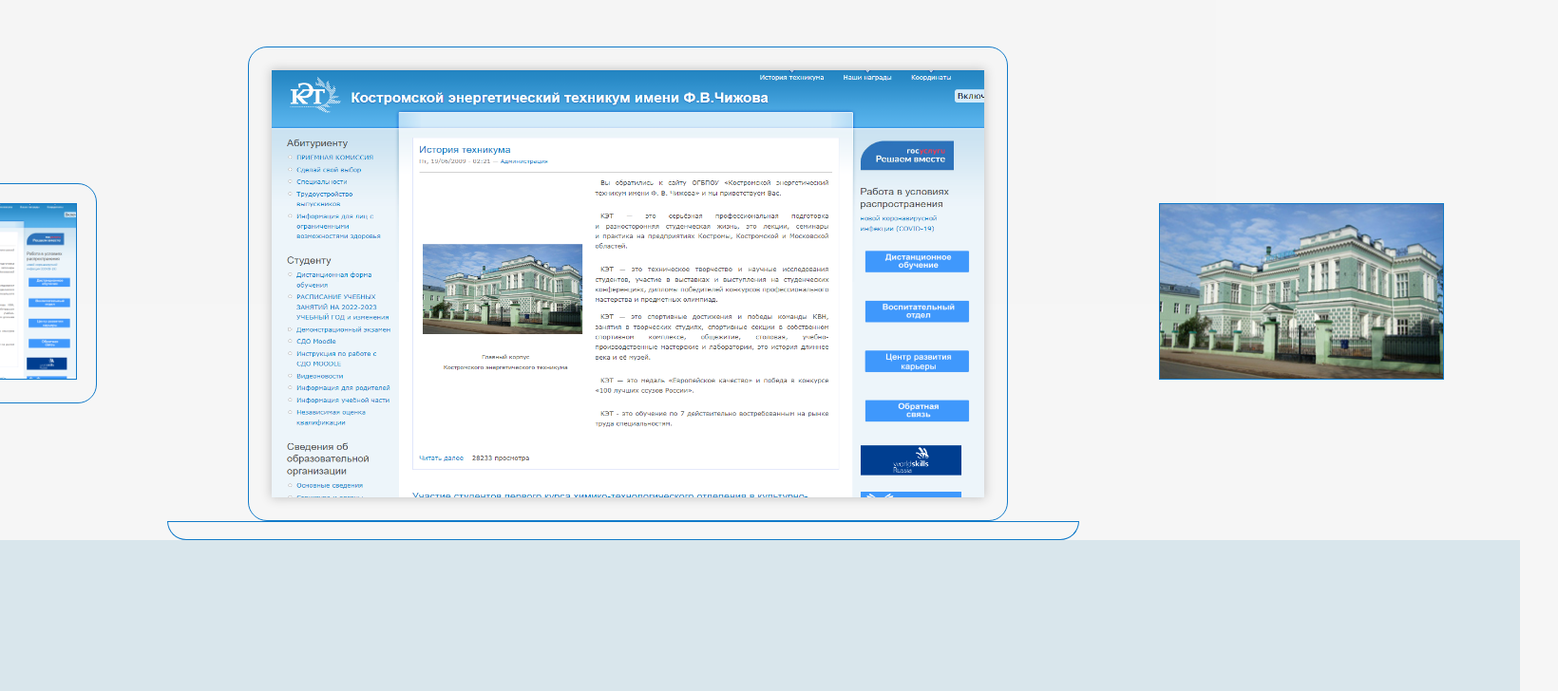
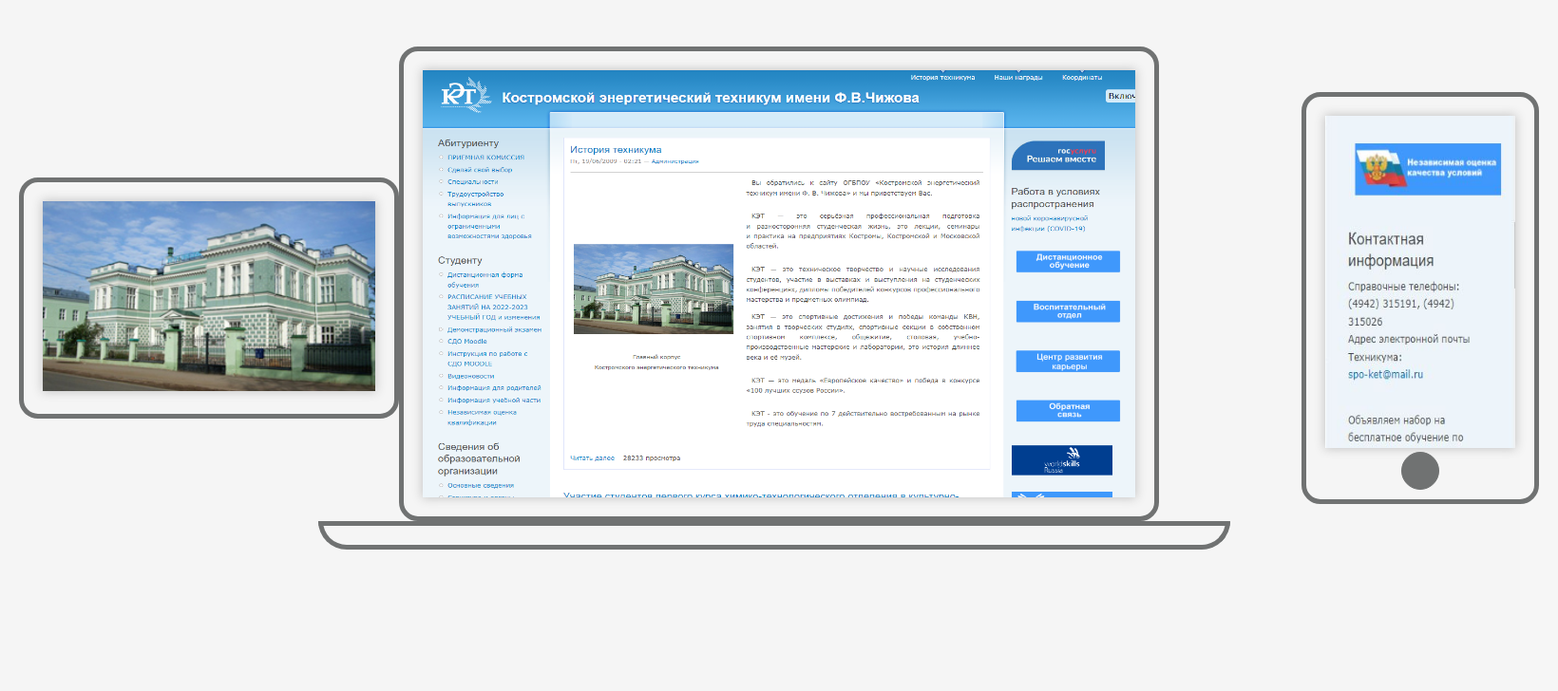
Before and after one commit to Alexrus-cyber/KetEnterprise, a React (Create React App) app: page / in a window 1280 px wide. Shown: the part 580-1308 px from the top of the page at 95% size, 1640 px wide, since content can reach past the window. Built offline with nearby package versions, Linux system fonts and the light colour scheme.

Commit message:
Add secondpage

```diff
--- a/src/Components/Header/Header.jsx
+++ b/src/Components/Header/Header.jsx
@@ -42,9 +42,7 @@
                        <Dropdown linkName = {'Информация о техникуме'} linksPath = {'Profile2'}/>
                     </Nav>
                 </div>
-                <div style={{width: 256, height : 58.19, display: "flex", justifyContent: "right"}}>
-                    <button><NavLink to={'Profile'}><h1 className={styles.img} >User</h1></NavLink></button>
-                </div>
+
             </div>
         </Navbar>
     )
--- a/src/Components/Landing/Landing.jsx
+++ b/src/Components/Landing/Landing.jsx
@@ -1,12 +1,15 @@
 import styles from './Landing.module.css'
 import {WelcomePage} from "./WelcomePage/WelcomePage";
+import {SecondPage} from "./SecondPage/SecondPage";
 
 
 export const Landing = () => {
     return (
         <div className={styles.Landing}>
+            <div style={{display: 'inline-block', justifyContent: "center", width: '100%'}}>
                 <WelcomePage/>
-
+                <SecondPage/>
+            </div>
         </div>
     )
 }
--- a/src/Components/Landing/Landing.module.css
+++ b/src/Components/Landing/Landing.module.css
@@ -1,5 +1,4 @@
 .Landing{
-    background-color: #f5f5f5;
     width: 100%;
     padding-top: 100px;
     display: flex;
--- /dev/null
+++ b/src/Components/Landing/SecondPage/SecondPage.jsx
@@ -0,0 +1,9 @@
+import styles from './SecondPage.module.css'
+
+export const SecondPage = () =>{
+    return (
+        <div className={styles.container}>
+
+        </div>
+    )
+}
--- /dev/null
+++ b/src/Components/Landing/SecondPage/SecondPage.module.css
@@ -0,0 +1,10 @@
+.container{
+   width: 100%;
+    margin: auto;
+    background-color: #1d541e;
+    display: flex;
+    padding: 50px;
+    justify-content: center;
+    height: 100vh;
+    text-align: center;
+}
--- a/src/Components/Landing/WelcomePage/Welcome.module.css
+++ b/src/Components/Landing/WelcomePage/Welcome.module.css
@@ -1,10 +1,11 @@
 .container{
-    width: 1600px;
+    max-width: 1920px;
     display: flex;
     padding: 50px;
     justify-content: center;
-    height: 100vh;
     text-align: center;
+    margin: auto;
+    background-color: #f5f5f5;
 }
 .welcome{
     display: inline-block;
@@ -50,11 +51,12 @@
     font-size: 20px;
     line-height: 130%;
     color: #003c55;
-    width: 750px;
+    max-width: 750px;
 }
 
 .superTitle{
     padding: 20px 20px 0;
+    width: 100%;
 }
 
 .buttonContainer{
@@ -74,37 +76,65 @@
 
 }
 .third{
-    width: 1920px;
-    height: 20vh;
-    background-color: #d9e6ec;
+    width: 1824px;
+
 }
 .second{
     display: flex;
-    justify-content: space-around;
+    justify-content: space-between;
     align-items: center;
+
     margin-top: 5em;
+
+}
+
+.imageContainerPhone{
+    padding: 20px;
+    border: 5px solid #707272;
+    border-radius: 20px;
+    margin-right: 20px;
+
+}
+.imagePhone{
+    width: 200px;
+    height: 350px;
+    box-shadow: #c5c5c5 0px 0px 10px 1px;
+}
+.circleC{
+    height: 30px;
     width: 100%;
+    display: flex;
+    justify-content: center;
+    border-radius: 30px;
+}
+.circle{
+    border: 1px solid #707272;
+    background-color: #707272;
+    height: 40px;
+    width: 40px;
+    border-radius: 30px;
 }
 
 .imageLap{
     padding: 20px;
-    border: 1px solid #117ac9;
+    border: 5px solid #707272;
     border-radius: 20px;
+    margin-left: 20px;
 }
 
 .imageLaptop{
-    width: 300px;
-    height: 186px;
-    border: 1px solid #117ac9;
+    width: 350px;
+    height: 200px;
+    box-shadow: #c5c5c5 0px 0px 10px 1px;
 }
 .imageLine{
-    width: 120%;
-    height: 20px;
+    width: 101%;
+    height: 30px;
     position: relative;
     border-bottom-left-radius: 50px ;
     border-bottom-right-radius: 50px ;
-
-    border: 1px solid #117ac9;
+    margin-right: 150px;
+    border: 5px solid #707272;
     right: 85px;
 }
 .flex {
@@ -119,14 +149,43 @@
 .tablet{
     width: 800px;
     height: 500px;
-    border: 1px solid #117ac9;
+    border: 5px solid #707272;
     display: flex;
     justify-content: center;
     align-items: center;
     border-radius: 20px;
+    margin-right: 150px;
 }
 .imageTablet{
     width: 750px;
     height: 450px;
     box-shadow: #c5c5c5 0px 0px 10px 1px;
 }
+
+@media (max-width: 1600px){
+    .container {
+        max-width: 1600px;
+        width: 1600px;
+    }
+    .container .second {
+        max-width: 1600px;
+        width: 1600px;
+    }
+    .container .third {
+        max-width: 1600px;
+        width: 1600px;
+    }
+    .container .superTitle {
+
+    }
+}
+
+.thirdH1{
+   margin-top: 5em;
+    padding: 100px;
+}
+
+.thirdContainer{
+    color: #171b3d;
+    width: 700px;
+}
--- a/src/Components/Landing/WelcomePage/WelcomePage.jsx
+++ b/src/Components/Landing/WelcomePage/WelcomePage.jsx
@@ -1,13 +1,32 @@
-import styles from './Welcome.module.css'
+import styles from './Welcome.module.css';
+import React, {useEffect} from "react";
 import {Title} from "./Title/Title";
-import image from './Ket.PNG'
-import image1 from './zdanieKET4.jpg'
+import image from './Ket.PNG';
+import image1 from './zdanieKET4.jpg';
+import image2 from './Tel.JPG';
+import gsap from 'gsap';
 
 export const WelcomePage = () => {
+    const ref = React.createRef();
+    const refPhone = React.createRef();
+    const refTable = React.createRef();
+
+
+    useEffect(()=> {
+        const el = ref.current;
+        const phone = refPhone.current;
+        const tablet = refTable.current;
+        gsap.fromTo(el, {opacity: "30%" },{opacity: "100%", duration: 3})
+        gsap.fromTo(tablet, {x: -200},{opacity: "100%", x: 0, duration: 2.3})
+        gsap.fromTo(phone, {x: 200},{opacity: "100%", x: 0, duration: 2.3})
+    })
+
+
+
     return (
-            <div className={styles.container}>
-                <div className={styles.welcome}>
-                    <div className={styles.superTitle}> {/*Первый заголовок*/}
+            <div className={styles.container} >
+                <div className={styles.welcome} ref={ref}>
+                        <div className={styles.superTitle}> {/*Первый заголовок*/}
                             <Title/>
                         <div className={styles.buttonContainer + ' ' + styles.flex}>
                             <p className={styles.p}>
@@ -21,10 +40,10 @@
                             </div>
                     </div>
                         <div className={styles.second}> {/*Второй Галлерея*/}
-                            <div className={styles.flex}>
+                            <div ref={refTable} className={styles.flex}>
                                 <div className={styles.inlineBlock}>
                                     <div className={styles.imageLap}>
-                                        <img className={styles.imageLaptop} src={image} alt={''}/>
+                                        <img className={styles.imageLaptop} src={image1} alt={''}/>
                                     </div>
                                 </div>
                             </div> {/*Планшет*/}
@@ -36,15 +55,26 @@
                                     <div className={styles.imageLine}></div>
                                 </div>
                             </div> {/*Ноутбук*/}
-                            <div>
-                                <div>
-                                    <img className={styles.imageLaptop}  src={image1} alt={''}/>
+                            <div ref={refPhone} className={styles.flex}>
+                                <div className={styles.inlineBlock}>
+                                    <div className={styles.imageContainerPhone + ' ' + styles.flex}>
+                                        <div className={styles.inlineBlock}>
+                                            <img className={styles.imagePhone} src={image2} alt={''}/>
+                                            <div className={styles.circleC}>
+                                                <div className={styles.circle}></div>
+                                            </div>
+                                        </div>
+
+                                    </div>
                                 </div>
                             </div> {/*Телефон*/}
                         </div>
-                        <div className={styles.third}>
+                        <div className={styles.third + ' '+ styles.flex + ' ' + styles.thirdH1}>
+                            <div className={styles.thirdContainer}>
+                                <h1> КЭТ — это медаль «Европейское качество» и победа в конкурсе «100 лучших ссузов России».</h1>
+                            </div>
 
-                        </div> {/*Третий блок*/}
+                        </div>
                 </div>
             </div>
 
```
Also changed, not shown: src/Components/Landing/WelcomePage/Tel.JPG (added).
